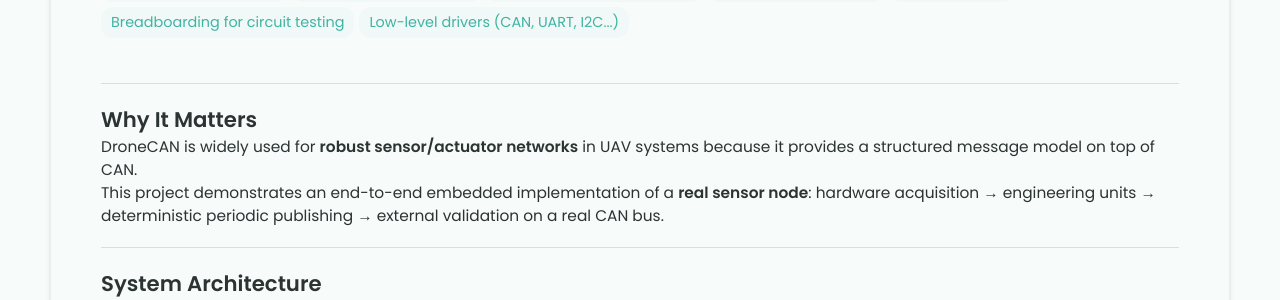
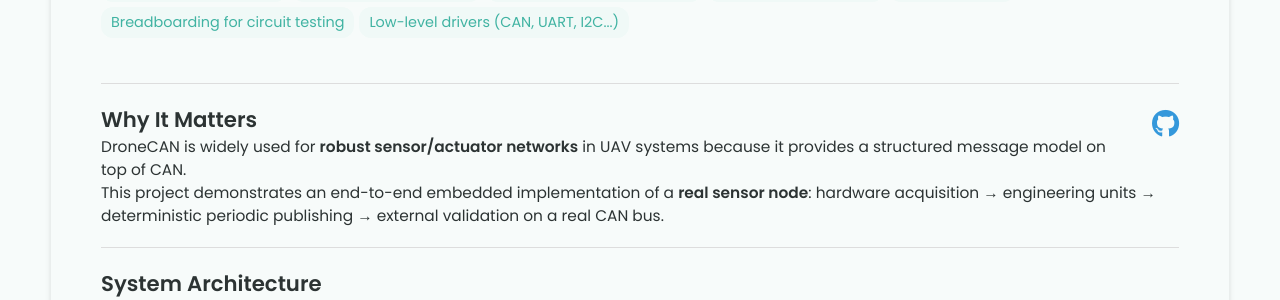
Before and after one commit to alexandrephl/alexandrephl.github.io, a Jekyll site: the page built from _projects/Sensor-node/Dronecan-Sensor-Node.md, in a window 1280 px wide. Shown: the part 368-668 px from the top of the page. Built offline with Jekyll 4.4.1, drawn with Linux system fonts in a browser that asks for light colours.

Commit message:
Update Dronecan-Sensor-Node.md

```diff
--- a/_projects/Sensor-node/Dronecan-Sensor-Node.md
+++ b/_projects/Sensor-node/Dronecan-Sensor-Node.md
@@ -17,6 +17,11 @@ skills:
 main-image: /safety-layer.jpg
 ---
 ---
+<div style="float:right; margin: 0 0 1rem 1rem; font-size: 28px;">
+  <a href="https://github.com/alexandrephl/stm32-dronecan-node" target="_blank" rel="noopener">
+    <i class="fa-brands fa-github"></i>
+  </a>
+</div>
 
 ## Why It Matters
 DroneCAN is widely used for **robust sensor/actuator networks** in UAV systems because it provides a structured message model on top of CAN.
```
